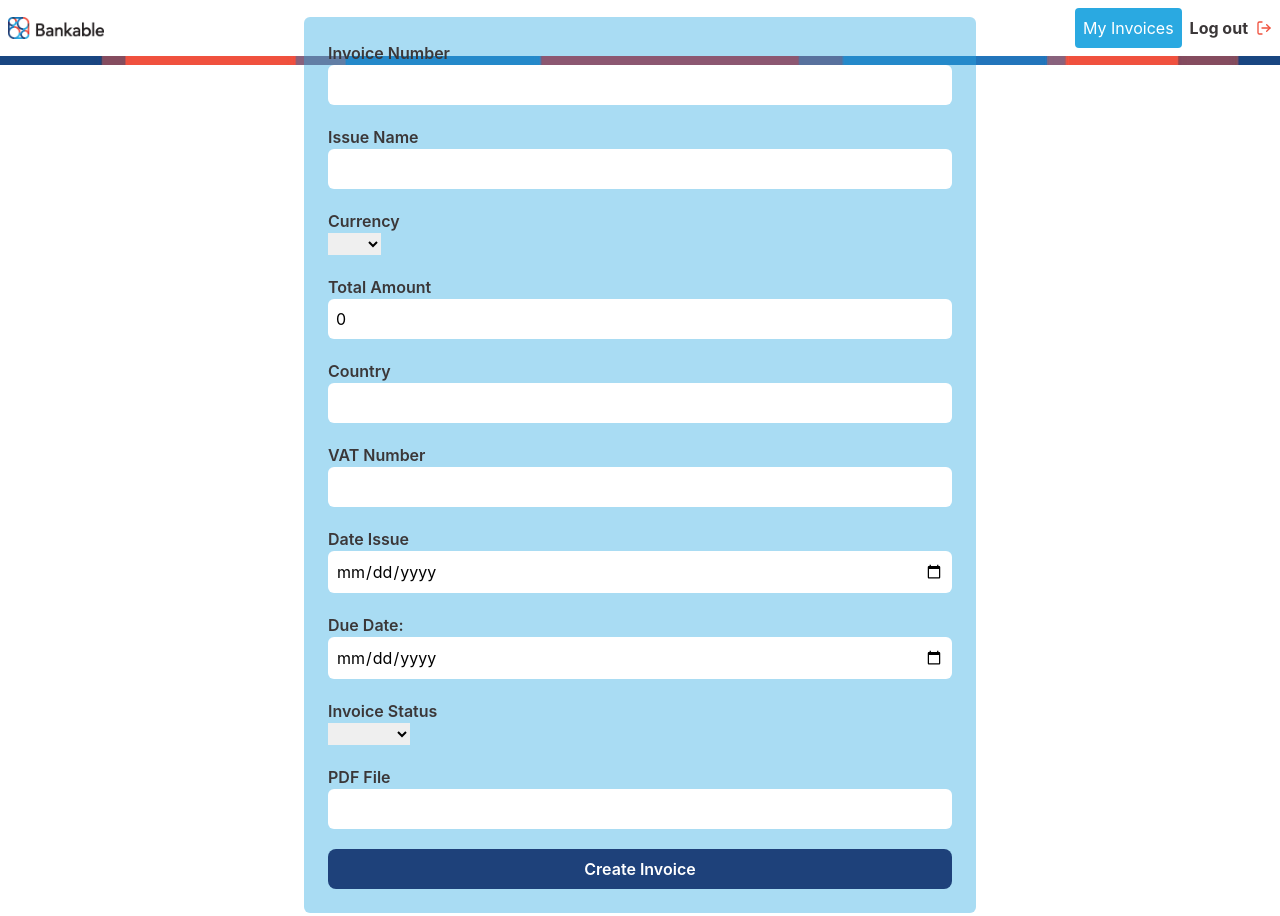
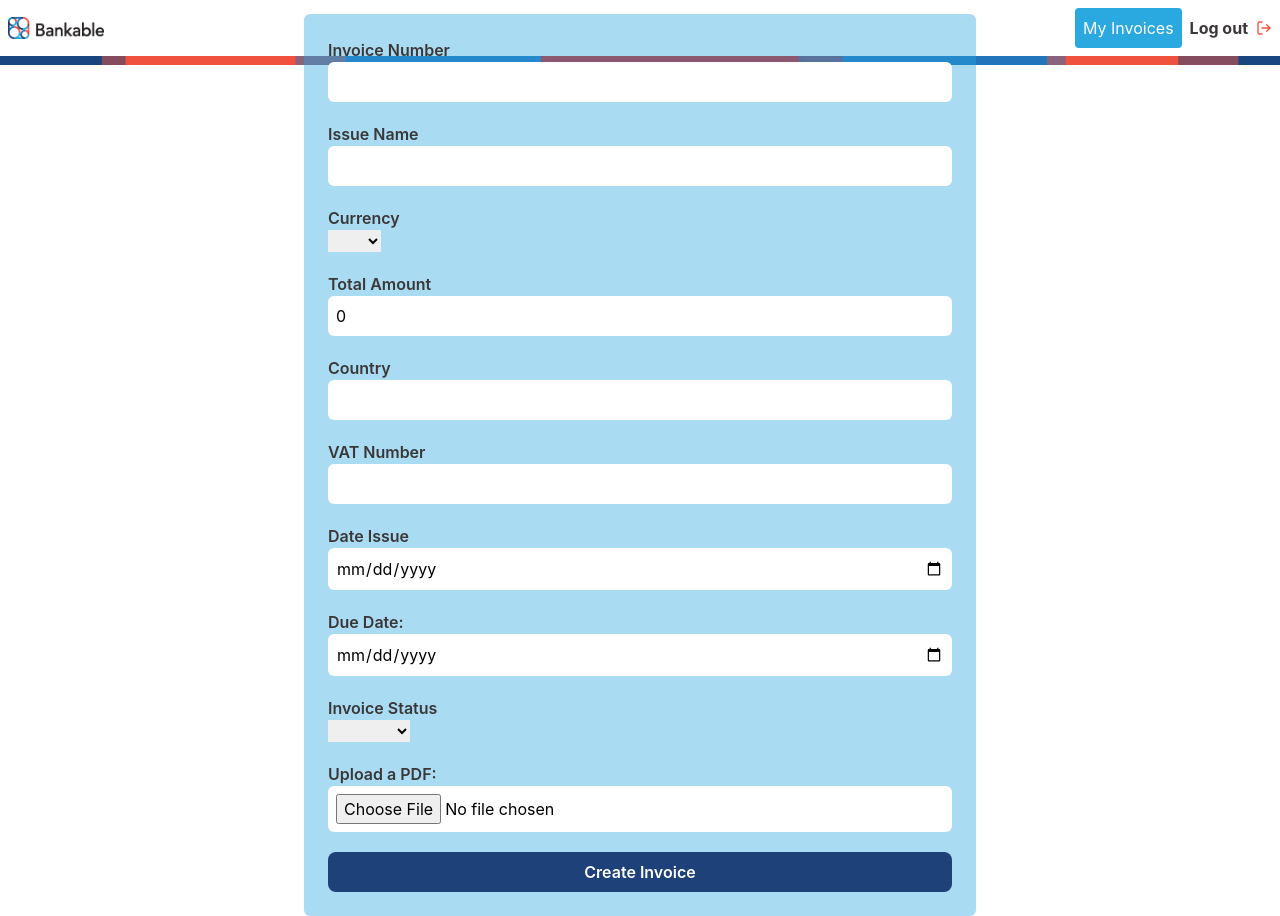
Before and after one commit to Elisa-cf/invoice-app, a Vue app: page / in a window 1280 px wide. Built offline with nearby package versions, Linux system fonts and the light colour scheme; no server answers; sample sign-in values are in the browser's storage.

Commit message:
add logic for pdf

```diff
--- a/src/components/InvoiceForm.vue
+++ b/src/components/InvoiceForm.vue
@@ -124,15 +124,16 @@
       </div>
 
       <div class="flex flex-col justify-center items-start">
-        <label class="text-[#3B3738] font-semibold" for="pdfFile"
-          >PDF File</label
+        <label for="pdfFile" class="text-[#3B3738] font-semibold"
+          >Upload a PDF:</label
         >
         <input
           required
-          type="text"
+          type="file"
           id="pdfFile"
-          v-model="pdfFile"
           class="bg-white w-full rounded-md sm:p-2 p-1 focus:outline-none focus:ring-[#2275BB] focus:ring-2 caret-[#2275BB]"
+          accept="application/pdf"
+          @change="handleFileChange"
         />
       </div>
 
@@ -165,6 +166,7 @@ const invoicePending = ref(null);
 const totalAmount = ref(0);
 const pdfFile = ref(null);
 const today = ref(getCurrentDate());
+const selectedPDF = ref(null);
 
 function getCurrentDate() {
   const now = new Date();
@@ -173,6 +175,15 @@ function getCurrentDate() {
   const day = String(now.getDate()).padStart(2, '0');
   return `${year}-${month}-${day}`;
 }
+
+function handleFileChange(event) {
+  const file = event.target.files[0];
+  if (file) {
+    selectedPDF.value = file;
+    // Do something with the selected PDF if needed
+    console.log(`Selected file: ${file.name}`);
+  }
+}
 </script>
 
 <style scoped></style>
```
